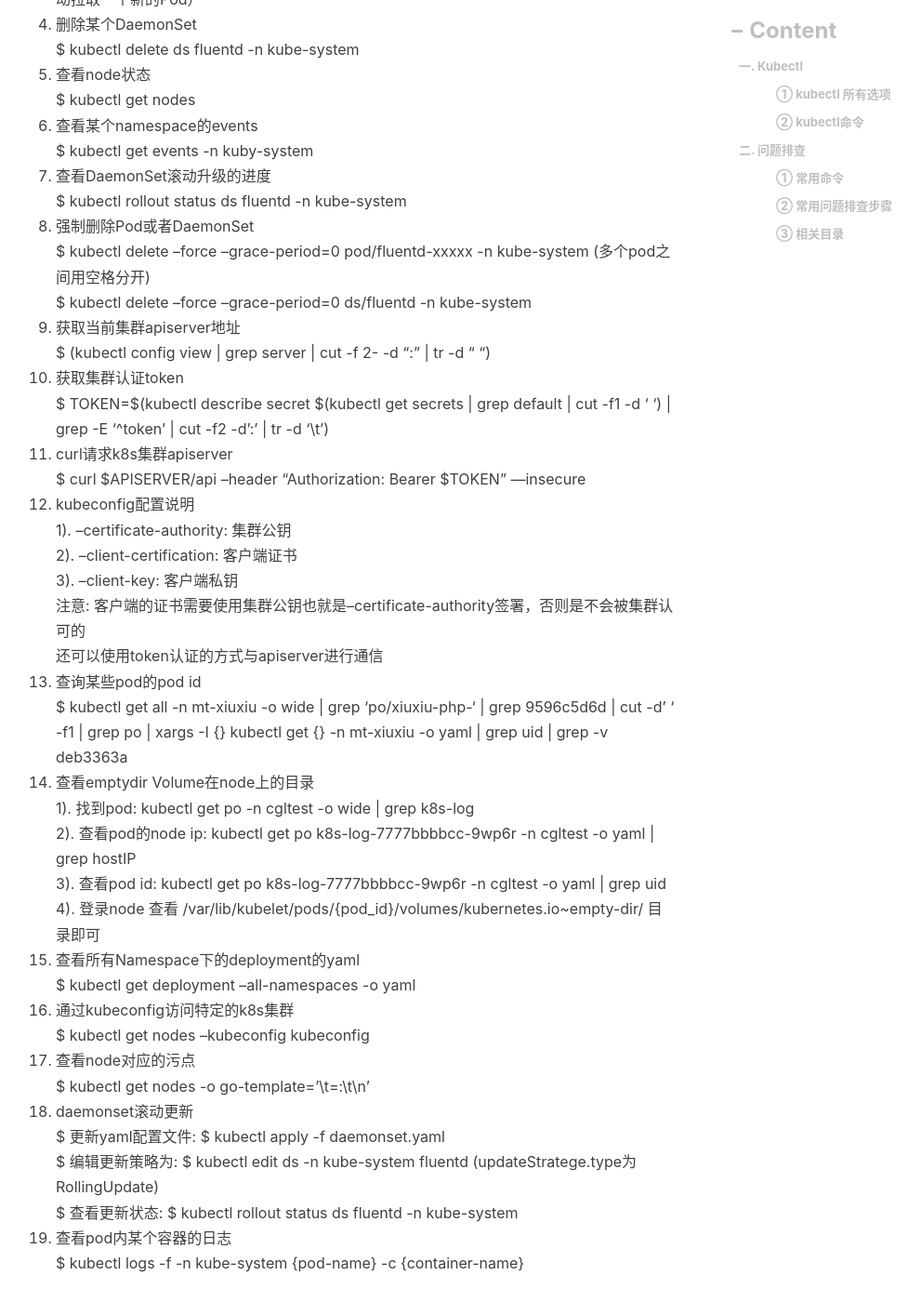
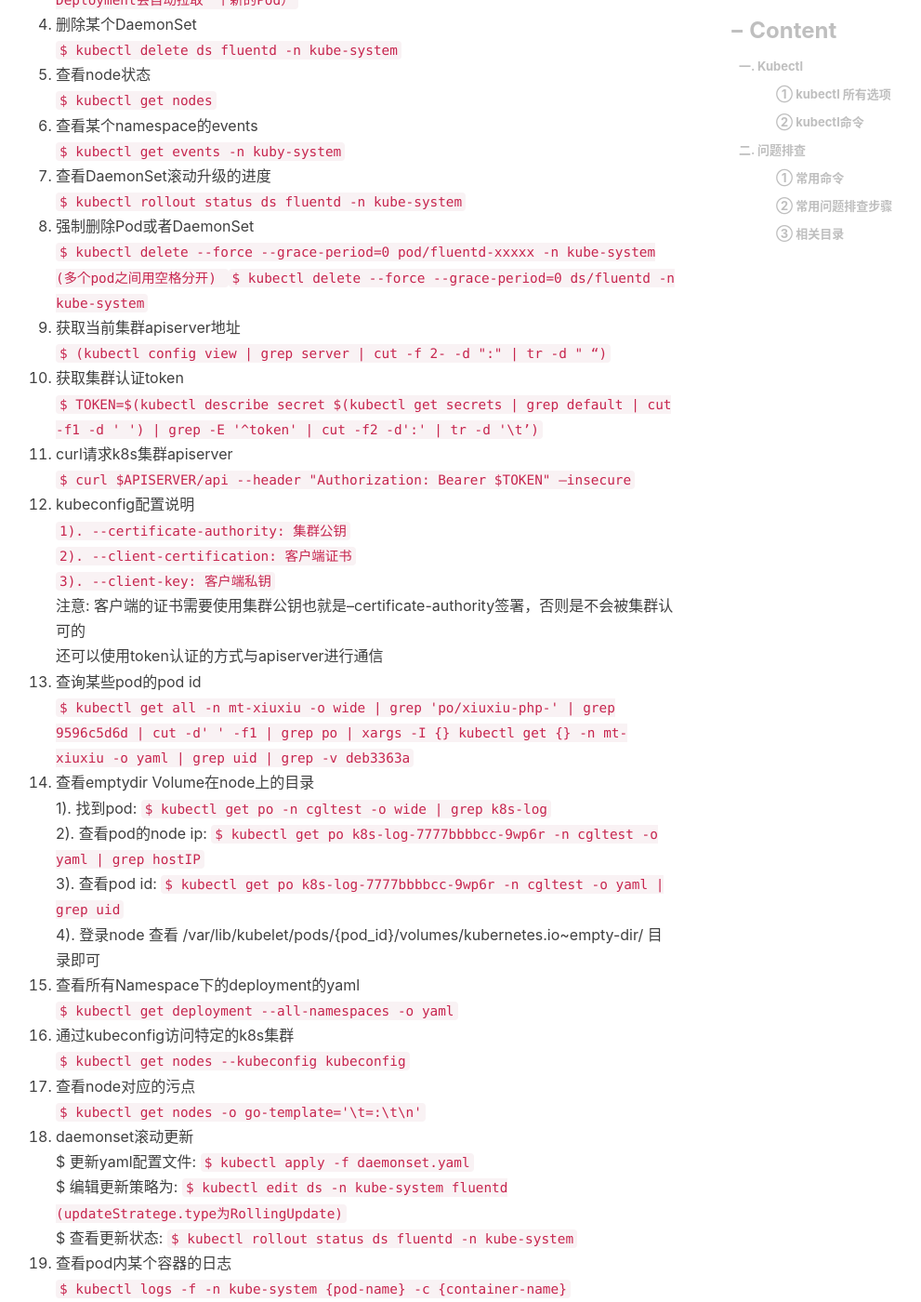
Before and after one commit to engru/chenguolin.github.io, a Jekyll site: the page built from _posts/2019-03-24-【K8s】K8s 运维和问题排查总结.md, in a window 1280 px wide and 1400 px high, scrolled down 2724 px. Shown: the whole window at 93% size, without its empty margins (245-1236 px from the left). Built offline with Jekyll 4.4.1, drawn with Linux system fonts in a browser that asks for light colours; nearby versions of some CDN libraries; comment, search, counter and statistics services are not loaded; some of the changed text lies outside the part shown.

Commit message:
Update 2019-03-24-【K8s】K8s 运维和问题排查总结.md

```diff
--- a/_posts/2019-03-24-【K8s】K8s 运维和问题排查总结.md
+++ b/_posts/2019-03-24-【K8s】K8s 运维和问题排查总结.md
@@ -62,78 +62,78 @@ tags:          #标签
 # 二. 问题排查
 ## ① 常用命令
 1. 列出所有namespace下所有Container
-   $ kubectl get pods --all-namespaces -o jsonpath="{..image}” | \
-     tr -s '[[:space:]]' '\n’ | \
-     sort | \
-     uniq -c
+   `$ kubectl get pods --all-namespaces -o jsonpath="{..image}” | \`
+     `tr -s '[[:space:]]' '\n’ | \`
+     `sort | \`
+     `uniq -c`
 2. 进入Pod执行/bin/bash
-   $ kubectl exec test-output-b7b965464-xq8s8 -it -n kube-system /bin/bash
-   $ kubectl exec test-output-b7b965464-xq8s8 -c ruby-container -it -n kube-system /bin/bash  (-c 指定某个container)
+   `$ kubectl exec test-output-b7b965464-xq8s8 -it -n kube-system /bin/bash`
+   `$ kubectl exec test-output-b7b965464-xq8s8 -c ruby-container -it -n kube-system /bin/bash  (-c 指定某个container)`
 3. 重启Depolyment里面的Pod
-   $ kubectl delete pods <pod_name> -n namespace （如果只有单个Pod，删除Pod之后Deployment会自动拉取一个新的Pod）
+   `$ kubectl delete pods <pod_name> -n namespace （如果只有单个Pod，删除Pod之后Deployment会自动拉取一个新的Pod）`
 4. 删除某个DaemonSet
-   $ kubectl delete ds fluentd -n kube-system
+   `$ kubectl delete ds fluentd -n kube-system`
 5. 查看node状态
-   $ kubectl get nodes
+   `$ kubectl get nodes`
 6. 查看某个namespace的events
-   $ kubectl get events -n kuby-system
+   `$ kubectl get events -n kuby-system`
 7. 查看DaemonSet滚动升级的进度
-   $ kubectl rollout status ds fluentd -n kube-system
+   `$ kubectl rollout status ds fluentd -n kube-system`
 8. 强制删除Pod或者DaemonSet
-   $  kubectl delete --force --grace-period=0 pod/fluentd-xxxxx -n kube-system (多个pod之间用空格分开)
-   $  kubectl delete --force --grace-period=0 ds/fluentd -n kube-system
+   `$  kubectl delete --force --grace-period=0 pod/fluentd-xxxxx -n kube-system (多个pod之间用空格分开) `
+   `$  kubectl delete --force --grace-period=0 ds/fluentd -n kube-system`
 9. 获取当前集群apiserver地址
-   $ (kubectl config view | grep server | cut -f 2- -d ":" | tr -d " “)
+   `$ (kubectl config view | grep server | cut -f 2- -d ":" | tr -d " “)`
 10. 获取集群认证token
-   $ TOKEN=$(kubectl describe secret $(kubectl get secrets | grep default | cut -f1 -d ' ') | grep -E '^token' | cut -f2 -d':' | tr -d '\t’)
+   `$ TOKEN=$(kubectl describe secret $(kubectl get secrets | grep default | cut -f1 -d ' ') | grep -E '^token' | cut -f2 -d':' | tr -d '\t’)`
 11. curl请求k8s集群apiserver
-   $ curl $APISERVER/api --header "Authorization: Bearer $TOKEN" —insecure
+   `$ curl $APISERVER/api --header "Authorization: Bearer $TOKEN" —insecure`
 12. kubeconfig配置说明
-    1). --certificate-authority: 集群公钥
-    2). --client-certification: 客户端证书
-    3). --client-key: 客户端私钥
+    `1). --certificate-authority: 集群公钥`
+    `2). --client-certification: 客户端证书`
+    `3). --client-key: 客户端私钥`
        注意: 客户端的证书需要使用集群公钥也就是--certificate-authority签署，否则是不会被集群认可的
        还可以使用token认证的方式与apiserver进行通信
 13. 查询某些pod的pod id
-    $ kubectl get all -n mt-xiuxiu -o wide | grep 'po/xiuxiu-php-' | grep 9596c5d6d | cut -d' ' -f1 | grep po | xargs -I {} kubectl get {} -n mt-xiuxiu -o yaml | grep uid | grep -v deb3363a
+    `$ kubectl get all -n mt-xiuxiu -o wide | grep 'po/xiuxiu-php-' | grep 9596c5d6d | cut -d' ' -f1 | grep po | xargs -I {} kubectl get {} -n mt-xiuxiu -o yaml | grep uid | grep -v deb3363a`
 14. 查看emptydir Volume在node上的目录
-    1). 找到pod:  kubectl get po -n cgltest -o wide | grep k8s-log
-    2). 查看pod的node ip: kubectl get po k8s-log-7777bbbbcc-9wp6r -n cgltest -o yaml | grep hostIP
-    3). 查看pod id: kubectl get po k8s-log-7777bbbbcc-9wp6r -n cgltest -o yaml | grep uid
+    1). 找到pod: `$ kubectl get po -n cgltest -o wide | grep k8s-log`
+    2). 查看pod的node ip: `$ kubectl get po k8s-log-7777bbbbcc-9wp6r -n cgltest -o yaml | grep hostIP`
+    3). 查看pod id: `$ kubectl get po k8s-log-7777bbbbcc-9wp6r -n cgltest -o yaml | grep uid`
     4). 登录node 查看 /var/lib/kubelet/pods/{pod_id}/volumes/kubernetes.io~empty-dir/ 目录即可
 15. 查看所有Namespace下的deployment的yaml
-   $ kubectl get deployment --all-namespaces -o yaml
+   `$ kubectl get deployment --all-namespaces -o yaml`
 16. 通过kubeconfig访问特定的k8s集群
-   $ kubectl get nodes --kubeconfig kubeconfig
+   `$ kubectl get nodes --kubeconfig kubeconfig`
 17. 查看node对应的污点
-   $ kubectl get nodes -o go-template='{{printf "%-50s %-12s\n" "Node" "Taint"}}{{- range .items}}{{- if $taint := (index .spec "taints") }}{{- .metadata.name }}{{ "\t" }}{{- range $taint }}{{- .key }}={{ .value }}:{{ .effect }}{{ "\t" }}{{- end }}{{- "\n" }}{{- end}}{{- end}}'
+   `$ kubectl get nodes -o go-template='{{printf "%-50s %-12s\n" "Node" "Taint"}}{{- range .items}}{{- if $taint := (index .spec "taints") }}{{- .metadata.name }}{{ "\t" }}{{- range $taint }}{{- .key }}={{ .value }}:{{ .effect }}{{ "\t" }}{{- end }}{{- "\n" }}{{- end}}{{- end}}'`
 18. daemonset滚动更新
-   $ 更新yaml配置文件: $ kubectl apply -f daemonset.yaml
-   $ 编辑更新策略为: $ kubectl edit ds -n kube-system fluentd   (updateStratege.type为RollingUpdate)
-   $ 查看更新状态: $ kubectl rollout status ds fluentd -n kube-system
+   $ 更新yaml配置文件: `$ kubectl apply -f daemonset.yaml`
+   $ 编辑更新策略为: `$ kubectl edit ds -n kube-system fluentd   (updateStratege.type为RollingUpdate)`
+   $ 查看更新状态: `$ kubectl rollout status ds fluentd -n kube-system`
 18. 查看pod内某个容器的日志
-   $ kubectl logs -f -n kube-system {pod-name} -c {container-name}
+   `$ kubectl logs -f -n kube-system {pod-name} -c {container-name}`
 
 ## ② 常用问题排查步骤
 1. 查看Pod状态以及运行的节点
-   $ kubectl get pods -n kube-system -o wide
+   `$ kubectl get pods -n kube-system -o wide`
 2. 查看Pod事件
-   $ kubectl describe pod {pod_name} -n kube-system
+   `$ kubectl describe pod {pod_name} -n kube-system`
 3. 查看Events
-   $ kubectl get events -n kube-system
+   `$ kubectl get events -n kube-system`
 4. 查看Node状态
-   $ kubectl get nodes
-   $ kubectl describe node {node_name}
+   `$ kubectl get nodes`
+   `$ kubectl describe node {node_name}`
 5. 查看kubelet日志
-   $ journalctl -l -u kubelet   (Kubelet通常以 systemd 管理)
+   `$ journalctl -l -u kubelet   (Kubelet通常以 systemd 管理)`
 6. 查看dockerd日志
-   $ grep dockerd /var/log/messages
+   `$ grep dockerd /var/log/messages`
 7. 查看containerd日志
-   $ grep containerd /var/log/messages
+   `$ grep containerd /var/log/messages`
 8. 查看containerd-shim日志
-   $ grep containerd-shim /var/log/messages
+   `$ grep containerd-shim /var/log/messages`
 9. 查看docker-runc日志
-   $ grep docker-runc /var/log/messages
+   `$ grep docker-runc /var/log/messages`
 
 ## ③ 相关目录
 1. Linux K8s(操作系统为Centos)，使用device mapper做为storage driver
```
